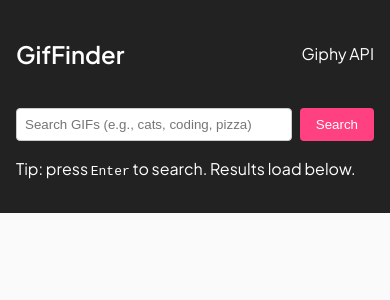
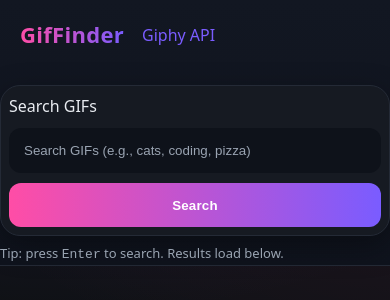
Before and after one commit to tylerfields56/gif-finder, a plain HTML site: page index.html in a window 390 px wide. Drawn offline with Linux system fonts and the light colour scheme.

Commit message:
style: modern responsive UI (grid, header, buttons, hover)

```diff
--- a/style.css
+++ b/style.css
@@ -1,94 +1,215 @@
-/* Reset + base */
-body {
-  font-family: 'Plus Jakarta Sans', sans-serif;
-  margin: 0;
-  padding: 0;
-  background: #fafafa;
-  color: #333;
-  line-height: 1.5;
+/* =========
+   Base / Reset
+   ========= */
+:root{
+  --bg: #0f1115;
+  --panel: #161a22;
+  --text: #e9ecf1;
+  --muted: #9aa4b2;
+  --brand: #ff4da6;      /* Giphy-ish accent */
+  --brand-2: #7a5cff;    /* secondary accent */
+  --ring: rgba(122, 92, 255, .45);
+  --card: #11151d;
+  --border: #242a36;
+  --radius: 16px;
+  --shadow: 0 10px 30px rgba(0,0,0,.35);
 }
 
-a {
-  color: inherit;
-  text-decoration: none;
+*,
+*::before,
+*::after{ box-sizing: border-box; }
+
+html, body{
+  height: 100%;
 }
 
-/* Header */
-.site-header {
-  padding: 1rem;
-  background: #222;
-  color: #fff;
+body{
+  margin: 0;
+  background: radial-gradient(1200px 800px at 20% -10%, rgba(122,92,255,.16), transparent 50%),
+              radial-gradient(1200px 800px at 120% 0%, rgba(255,77,166,.12), transparent 50%),
+              var(--bg);
+  color: var(--text);
+  font: 16px/1.5 system-ui, -apple-system, Segoe UI, Roboto, Inter, "Plus Jakarta Sans", Arial, sans-serif;
 }
 
-.brand {
-  font-size: 1.5rem;
-  font-weight: 600;
+/* Links */
+a{ color: var(--brand-2); text-decoration: none; }
+a:hover{ text-decoration: underline; }
+
+/* =========
+   Layout
+   ========= */
+main{
+  max-width: 1100px;
+  margin: 28px auto 96px;
+  padding: 0 20px;
 }
 
-.nav {
+/* Site header / navbar */
+.site-header{
+  background: linear-gradient(180deg, #121722, #0f131d);
+  border-bottom: 1px solid var(--border);
+  position: sticky;
+  top: 0;
+  z-index: 10;
+  backdrop-filter: saturate(1.2) blur(6px);
+}
+
+.nav{
+  max-width: 1100px;
+  margin: 0 auto;
+  padding: 18px 20px;
+  display: flex;
+  align-items: center;
+  gap: 18px;
+}
+
+.brand{
+  margin: 0;
+  font-size: 22px;
+  font-weight: 800;
+  letter-spacing: .3px;
+  background: linear-gradient(90deg, var(--brand), var(--brand-2));
+  -webkit-background-clip: text;
+  background-clip: text;
+  color: transparent;
+}
+
+/* =========
+   Search Bar
+   ========= */
+.search{
+  display: flex;
+  gap: 10px;
+  margin: 16px auto 8px;
+  max-width: 740px;
+  padding: 8px;
+  background: var(--panel);
+  border: 1px solid var(--border);
+  border-radius: calc(var(--radius) + 4px);
+  box-shadow: var(--shadow);
+}
+
+.search input[type="search"]{
+  flex: 1 1 auto;
+  background: #0e121a;
+  border: 1px solid transparent;
+  color: var(--text);
+  padding: 14px 14px;
+  border-radius: 12px;
+  outline: none;
+}
+
+.search input[type="search"]::placeholder{
+  color: var(--muted);
+}
+
+.search input[type="search"]:focus{
+  border-color: var(--brand-2);
+  box-shadow: 0 0 0 4px var(--ring);
+}
+
+.search button[type="submit"]{
+  white-space: nowrap;
+  padding: 0 18px;
+  border: 0;
+  border-radius: 12px;
+  background: linear-gradient(90deg, var(--brand), var(--brand-2));
+  color: #fff;
+  font-weight: 700;
+  letter-spacing: .2px;
+  cursor: pointer;
+}
+
+.search button[type="submit"]:hover{
+  filter: brightness(1.06);
+  transform: translateY(-1px);
+}
+
+.hint{
+  margin: 8px auto 0;
+  max-width: 740px;
+  color: var(--muted);
+  font-size: 13px;
+}
+
+/* =========
+   Status
+   ========= */
+#status{
+  margin: 20px 0 10px;
+  color: var(--muted);
+  font-size: 14px;
+  min-height: 20px; /* keeps the area steady when text changes */
+}
+
+/* =========
+   Results Grid
+   ========= */
+.grid{
+  display: grid;
+  grid-template-columns: repeat(auto-fill, minmax(220px, 1fr));
+  gap: 16px;
+  margin-top: 14px;
+}
+
+/* Card */
+.card{
+  background: var(--card);
+  border: 1px solid var(--border);
+  border-radius: var(--radius);
+  overflow: hidden;
+  box-shadow: 0 14px 40px rgba(0,0,0,.25);
+  transition: transform .15s ease, box-shadow .15s ease, border-color .15s ease;
+}
+
+.card:hover{
+  transform: translateY(-3px);
+  border-color: rgba(122,92,255,.55);
+  box-shadow: 0 16px 46px rgba(0,0,0,.35);
+}
+
+.card-link{
+  display: block;
+}
+
+.card-img{
+  display: block;
+  width: 100%;
+  height: 240px;
+  object-fit: cover;
+  background: #0c0f15;
+}
+
+/* Meta */
+.card-meta{
   display: flex;
   justify-content: space-between;
   align-items: center;
+  padding: 10px 12px 12px;
 }
 
-.search {
-  margin-top: 1rem;
-  display: flex;
-  gap: 0.5rem;
+.card-title{
+  font-size: 14px;
+  color: #e7eaf2;
+  white-space: nowrap;
+  overflow: hidden;
+  text-overflow: ellipsis;
 }
 
-.search input {
-  flex: 1;
-  padding: 0.5rem;
-  border: 1px solid #ccc;
-  border-radius: 4px;
+/* =========
+   Small Screens
+   ========= */
+@media (max-width: 640px){
+  .search{
+    flex-direction: column;
+  }
+
+  .search button[type="submit"]{
+    height: 44px;
+  }
+
+  .card-img{
+    height: 200px;
+  }
 }
-
-.search button {
-  padding: 0.5rem 1rem;
-  background: #ff4081;
-  color: #fff;
-  border: none;
-  border-radius: 4px;
-  cursor: pointer;
-}
-
-/* Grid */
-.grid {
-  display: grid;
-  grid-template-columns: repeat(auto-fill, minmax(200px, 1fr));
-  gap: 1rem;
-  padding: 1rem;
-}
-
-.card {
-  background: #fff;
-  border-radius: 8px;
-  box-shadow: 0 2px 6px rgba(0, 0, 0, 0.1);
-  overflow: hidden;
-  transition: transform 0.2s ease;
-}
-
-.card:hover {
-  transform: scale(1.02);
-}
-
-.card-img {
-  width: 100%;
-  height: auto;
-  display: block;
-}
-
-.card-meta {
-  padding: 0.5rem;
-  font-size: 0.9rem;
-  color: #555;
-}
-
-/* Accessibility helper */
-.visually-hidden {
-  position: absolute !important;
-  height: 1px; width: 1px;
-  overflow: hidden; clip: rect(1px, 1px, 1px, 1px);
-  white-space: nowrap; border: 0; padding: 0; margin: -1px;
-}
```
